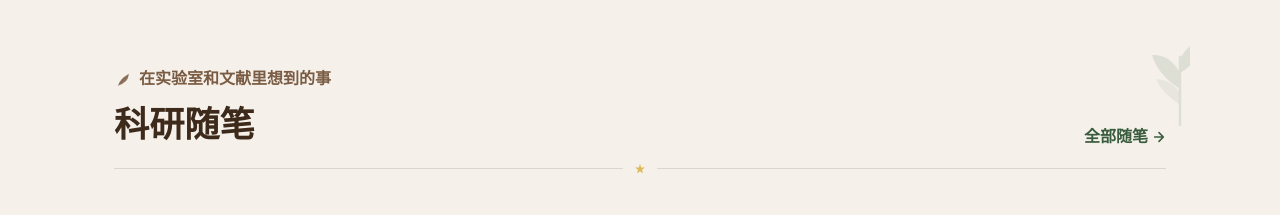
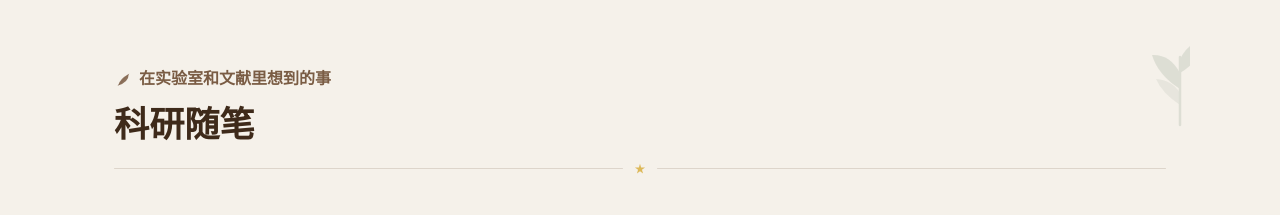
Before and after one commit to liruirui321/Bycherry, a React (Vite) app: page / in a window 1280 px wide. Shown: the part 1980-2195 px from the top of the page. Built offline with nearby package versions, Linux system fonts and the light colour scheme.

Commit message:
Use real links for article cards

```diff
--- a/src/app/components/Notes.tsx
+++ b/src/app/components/Notes.tsx
@@ -79,7 +79,8 @@ export const notes = [
   },
 ];
 
-function navigateTo(href: string) {
+function navigateTo(href: string, event?: React.MouseEvent<HTMLAnchorElement>) {
+  event?.preventDefault();
   window.history.pushState(null, "", href);
   window.dispatchEvent(new PopStateEvent("popstate"));
 }
@@ -121,25 +122,15 @@ export function Notes() {
               最近在想的事
             </h2>
           </div>
-          <a href="#" style={{ fontFamily: "'Caveat', cursive", color: "var(--cherry-forest)", textDecoration: "none", fontSize: "1rem", fontWeight: 600, display: "flex", alignItems: "center", gap: 4 }}>
-            看全部笔记 <IconArrowRight size={14} color="var(--cherry-forest)" />
-          </a>
         </div>
 
         {/* Notes grid */}
         <div style={{ display: "grid", gridTemplateColumns: "repeat(auto-fill, minmax(300px, 1fr))", gap: "1.5rem" }}>
           {notes.map((note) => (
-            <article
+            <a
               key={note.id}
-              role="link"
-              tabIndex={0}
-              onClick={() => navigateTo(note.href)}
-              onKeyDown={(event) => {
-                if (event.key === "Enter" || event.key === " ") {
-                  event.preventDefault();
-                  navigateTo(note.href);
-                }
-              }}
+              href={note.href}
+              onClick={(event) => navigateTo(note.href, event)}
               style={{
                 background: "var(--card)",
                 border: "1.5px solid var(--border)",
@@ -148,6 +139,9 @@ export function Notes() {
                 position: "relative",
                 transition: "transform 0.2s, box-shadow 0.2s",
                 cursor: "pointer",
+                color: "inherit",
+                display: "block",
+                textDecoration: "none",
               }}
               onMouseEnter={(e) => { (e.currentTarget as HTMLElement).style.transform = "translateY(-3px)"; (e.currentTarget as HTMLElement).style.boxShadow = "4px 8px 0px rgba(94,68,42,0.1)"; }}
               onMouseLeave={(e) => { (e.currentTarget as HTMLElement).style.transform = ""; (e.currentTarget as HTMLElement).style.boxShadow = ""; }}
@@ -179,7 +173,7 @@ export function Notes() {
                   阅读全文 <IconArrowRight size={13} color="var(--cherry-forest)" />
                 </span>
               </div>
-            </article>
+            </a>
           ))}
         </div>
       </div>
--- a/src/app/components/ResearchEssays.tsx
+++ b/src/app/components/ResearchEssays.tsx
@@ -83,7 +83,8 @@ export const essays = [
   },
 ];
 
-function navigateTo(href: string) {
+function navigateTo(href: string, event?: React.MouseEvent<HTMLAnchorElement>) {
+  event?.preventDefault();
   window.history.pushState(null, "", href);
   window.dispatchEvent(new PopStateEvent("popstate"));
 }
@@ -92,9 +93,8 @@ function EssayCard({ essay }: {
   essay: (typeof essays)[0];
 }) {
   return (
-    <article
-      role="link"
-      tabIndex={0}
+    <a
+      href={essay.href}
       style={{
         background: "var(--card)",
         border: "1.5px solid var(--border)",
@@ -104,16 +104,13 @@ function EssayCard({ essay }: {
         cursor: "pointer",
         position: "relative",
         overflow: "hidden",
+        color: "inherit",
+        display: "block",
+        textDecoration: "none",
       }}
       onMouseEnter={(e) => { (e.currentTarget as HTMLElement).style.boxShadow = "4px 8px 0px rgba(94,68,42,0.1)"; }}
       onMouseLeave={(e) => { (e.currentTarget as HTMLElement).style.boxShadow = ""; }}
-      onClick={() => navigateTo(essay.href)}
-      onKeyDown={(event) => {
-        if (event.key === "Enter" || event.key === " ") {
-          event.preventDefault();
-          navigateTo(essay.href);
-        }
-      }}
+      onClick={(event) => navigateTo(essay.href, event)}
     >
       {/* Forest accent bar */}
       <div
@@ -236,7 +233,7 @@ function EssayCard({ essay }: {
           </div>
         </div>
       </div>
-    </article>
+    </a>
   );
 }
 
@@ -273,22 +270,6 @@ export function ResearchEssays() {
           <h2 style={{ fontFamily: "'Nunito', sans-serif", fontWeight: 800, color: "var(--cherry-warm-brown)", fontSize: "clamp(1.6rem, 3.5vw, 2.2rem)", lineHeight: 1.3 }}>
             科研随笔
           </h2>
-          <a
-            href="#"
-            style={{
-              fontFamily: "'Caveat', cursive",
-              color: "var(--cherry-forest)",
-              textDecoration: "none",
-              fontSize: "1rem",
-              fontWeight: 600,
-              display: "flex",
-              alignItems: "center",
-              gap: 4,
-            }}
-          >
-            全部随笔
-            <IconArrowRight size={14} color="var(--cherry-forest)" />
-          </a>
         </div>
 
         {/* Decorative horizontal rule */}
```
